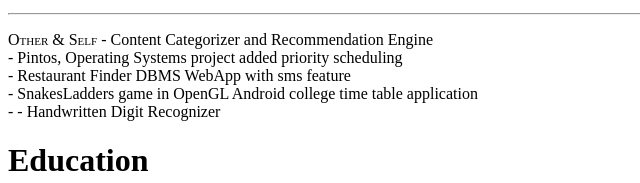
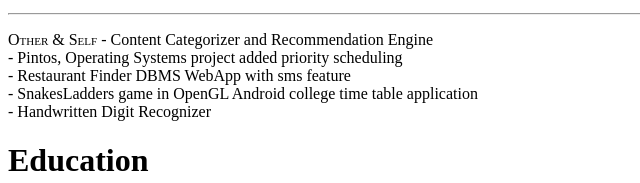
Before and after one commit to mdtareque/cv, a plain HTML site: page index.html in a window 1280 px wide. Shown: the part 769-952 px from the top of the page, 0-640 px from the left. Drawn offline with Linux system fonts and the light colour scheme.

Commit message:
Update index.html

```diff
--- a/index.html
+++ b/index.html
@@ -43,7 +43,7 @@ searched on the their website.<br /></p>
         <hr />
         <p><span style="font-variant: small-caps;">Monsoon ’15</span>  ’Concurrent Data Structure Implementation’<br /><em>Prof. Govindrajulu</em><br />Concurrent Stack and Queue implementation with EliminationBackOff Strategy.<br /></p>
         <hr />
-        <p><span style="font-variant: small-caps;">Other &amp; Self</span>  - Content Categorizer and Recommendation Engine<br /> - Pintos, Operating Systems project added priority scheduling<br /> - Restaurant Finder DBMS WebApp with sms feature<br /> - SnakesLadders game in OpenGL  Android college time table application<br /> - - Handwritten Digit Recognizer</p>
+        <p><span style="font-variant: small-caps;">Other &amp; Self</span>  - Content Categorizer and Recommendation Engine<br /> - Pintos, Operating Systems project added priority scheduling<br /> - Restaurant Finder DBMS WebApp with sms feature<br /> - SnakesLadders game in OpenGL  Android college time table application<br /> - Handwritten Digit Recognizer</p>
         <h1 id="education">Education</h1>
         <table>
             <tbody>
```
